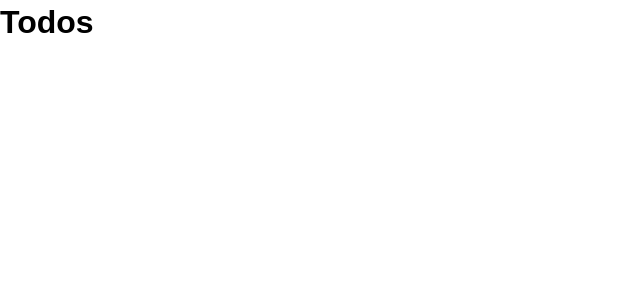
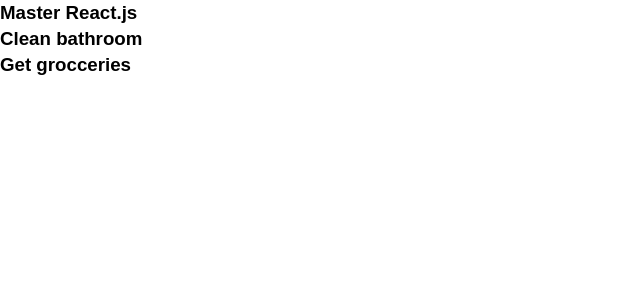
Before and after one commit to caseycling/to-do-list, a React (Create React App) app: page / in a window 1280 px wide. Shown: the top 300 px of the page, without its empty margins (0-640 px from the left). Built offline with nearby package versions, Linux system fonts and the light colour scheme.

Commit message:
Passed in props to Todos

```diff
--- a/src/App.js
+++ b/src/App.js
@@ -27,7 +27,7 @@
   render() {
     return (
       <div className="App">
-        <Todos />
+        <Todos todos={this.state.todos}/>
       </div>
     );
   }
--- a/src/Components/Todos.js
+++ b/src/Components/Todos.js
@@ -2,11 +2,9 @@
 
 class Todos extends Component {
   render() {
-    return (
-      <div>
-        <h1>Todos</h1>
-      </div>
-    );
+    return this.props.todos.map(todo => (
+      <h3>{todo.title}</h3>
+    ))
   }
 }
 
```
